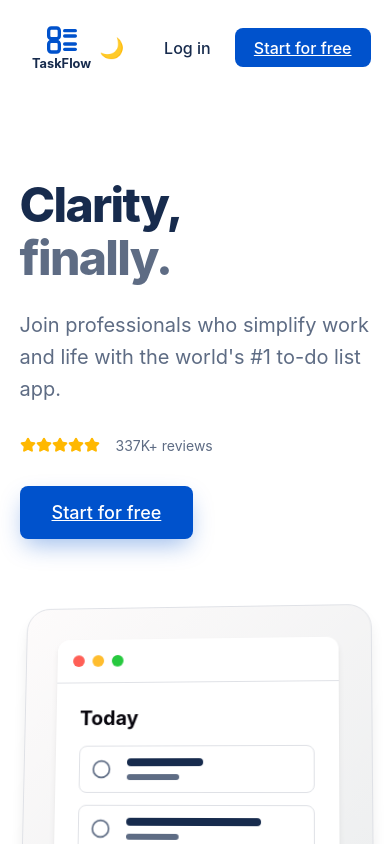
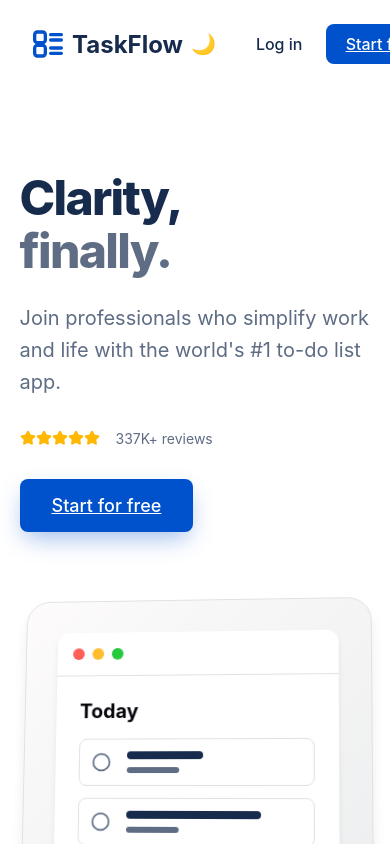
Before and after one commit to aslahkp01/TaskFlow, a React (Vite) app in the folder taskflow-frontend/: page / in a window 390 px wide. Shown: the top 844 px of the page. Built offline with nearby package versions, Linux system fonts and the light colour scheme; no server answers.

Commit message:
Revert "Stack logo and text vertically on mobile devices"
This reverts commit 22cefe540ec2b3c5af51e62962857a675b8edd43.

```diff
--- a/taskflow-frontend/src/index.css
+++ b/taskflow-frontend/src/index.css
@@ -269,15 +269,4 @@ code {
   .task-item {
     padding: 0.75rem !important;
   }
-
-  /* Stack logo and text on mobile */
-  .nav-brand {
-    flex-direction: column !important;
-    gap: 0 !important;
-    align-items: center !important;
-    font-size: 1rem !important;
-  }
-  .nav-brand span {
-    font-size: 0.8rem;
-  }
 }
--- a/taskflow-frontend/src/pages/Home.jsx
+++ b/taskflow-frontend/src/pages/Home.jsx
@@ -13,7 +13,7 @@ const Home = () => {
     <div className="landing-page" style={{ overflowX: 'hidden' }}>
       {/* Navbar */}
       <nav style={{ display: 'flex', justifyContent: 'space-between', alignItems: 'center', padding: '1.5rem 2rem', maxWidth: '1200px', margin: '0 auto' }}>
-        <div className="nav-brand" style={{ display: 'flex', alignItems: 'center', gap: '0.5rem', fontSize: '1.5rem', fontWeight: 'bold', color: 'var(--text-primary)' }}>
+        <div style={{ display: 'flex', alignItems: 'center', gap: '0.5rem', fontSize: '1.5rem', fontWeight: 'bold', color: 'var(--text-primary)' }}>
           <Logo size={32} color="var(--accent-color)" />
           <span>TaskFlow</span>
         </div>
```
